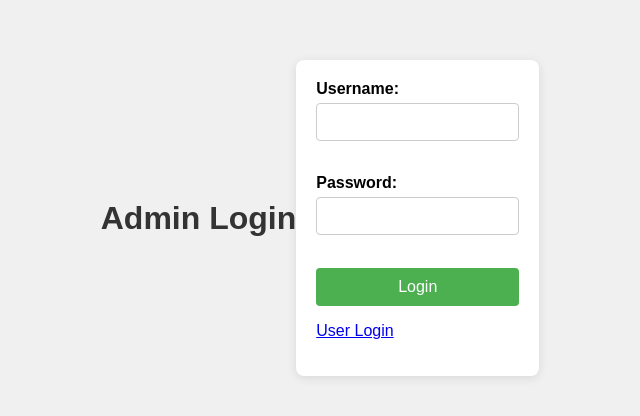
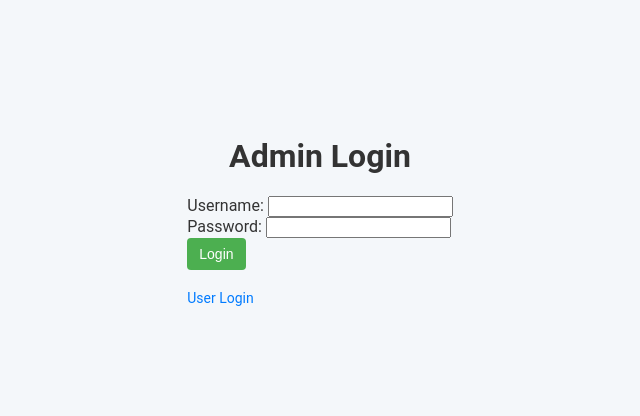
Before and after one commit to RAHULKRISHNAKR/Seminar_Hall_Booking_System, a website: page admin-login.html in a window 1280 px wide. Shown: the part 182-598 px from the top of the page, without its empty margins (320-960 px from the left). Drawn offline with Linux system fonts and the light colour scheme; no server answers.

Commit message:
version 5

```diff
--- a/admin-styles.css
+++ b/admin-styles.css
@@ -1,54 +1,114 @@
+/* General body styling */
 body {
-    font-family: Arial, sans-serif;
-    background-color: #f0f0f0;
+    font-family: 'Roboto', sans-serif;
+    background-color: #f4f7fa;
+    margin: 0;
     display: flex;
     justify-content: center;
     align-items: center;
-    height: 100vh;
-    margin: 0;
+    min-height: 100vh;
+    flex-direction: column;
+    color: #333;
 }
 
-h1 {
+/* Admin Dashboard heading */
+h2 {
     color: #333;
+    text-align: center;
+    margin-bottom: 20px;
+    font-weight: 500;
+    font-size: 24px;
+}
+
+/* Table container */
+#booking-list {
+    background-color: #fff;
+    padding: 20px;
+    border-radius: 12px;
+    box-shadow: 0 8px 16px rgba(0, 0, 0, 0.1);
+    max-width: 900px;
+    width: 100%;
     text-align: center;
 }
 
-#admin-login-section {
-    background-color: #fff;
-    padding: 20px;
+/* Table styling */
+table {
+    width: 100%;
+    border-collapse: collapse;
+    margin: 20px 0;
+    font-size: 16px;
     border-radius: 8px;
-    box-shadow: 0 2px 10px rgba(0, 0, 0, 0.1);
+    overflow: hidden;
 }
 
-form {
-    display: flex;
-    flex-direction: column;
+/* Table headers */
+th {
+    background-color: #4CAF50;
+    color: white;
+    padding: 12px 15px;
+    text-align: left;
+    font-weight: 500;
+    font-size: 16px;
 }
 
-label {
-    margin-bottom: 5px;
-    font-weight: bold;
+/* Table rows */
+td {
+    padding: 12px 15px;
+    border-bottom: 1px solid #ddd;
 }
 
-input[type="text"],
-input[type="password"] {
-    padding: 10px;
-    margin-bottom: 15px;
-    border: 1px solid #ccc;
-    border-radius: 4px;
-    font-size: 14px;
+/* Hover effect on table rows */
+tr:hover {
+    background-color: #f2f2f2;
 }
 
-button[type="submit"] {
-    padding: 10px;
+/* Status label styling */
+td:nth-child(5) {
+    font-weight: 500;
+    color: #333;
+}
+
+/* Action buttons */
+button {
+    padding: 8px 12px;
     background-color: #4CAF50;
     color: white;
     border: none;
     border-radius: 4px;
     cursor: pointer;
-    font-size: 16px;
+    font-size: 14px;
 }
 
-button[type="submit"]:hover {
+button:hover {
     background-color: #45a049;
 }
+
+/* Link to go back to admin login */
+p {
+    margin-top: 20px;
+    font-size: 14px;
+}
+
+p a {
+    text-decoration: none;
+    color: #007BFF;
+}
+
+p a:hover {
+    text-decoration: underline;
+}
+
+/* Mobile responsiveness */
+@media (max-width: 768px) {
+    #booking-list {
+        padding: 15px;
+    }
+
+    table {
+        font-size: 14px;
+    }
+
+    th, td {
+        padding: 10px 12px;
+    }
+}
```
Also changed, not shown: admin-login.html (line endings or trailing spaces).
